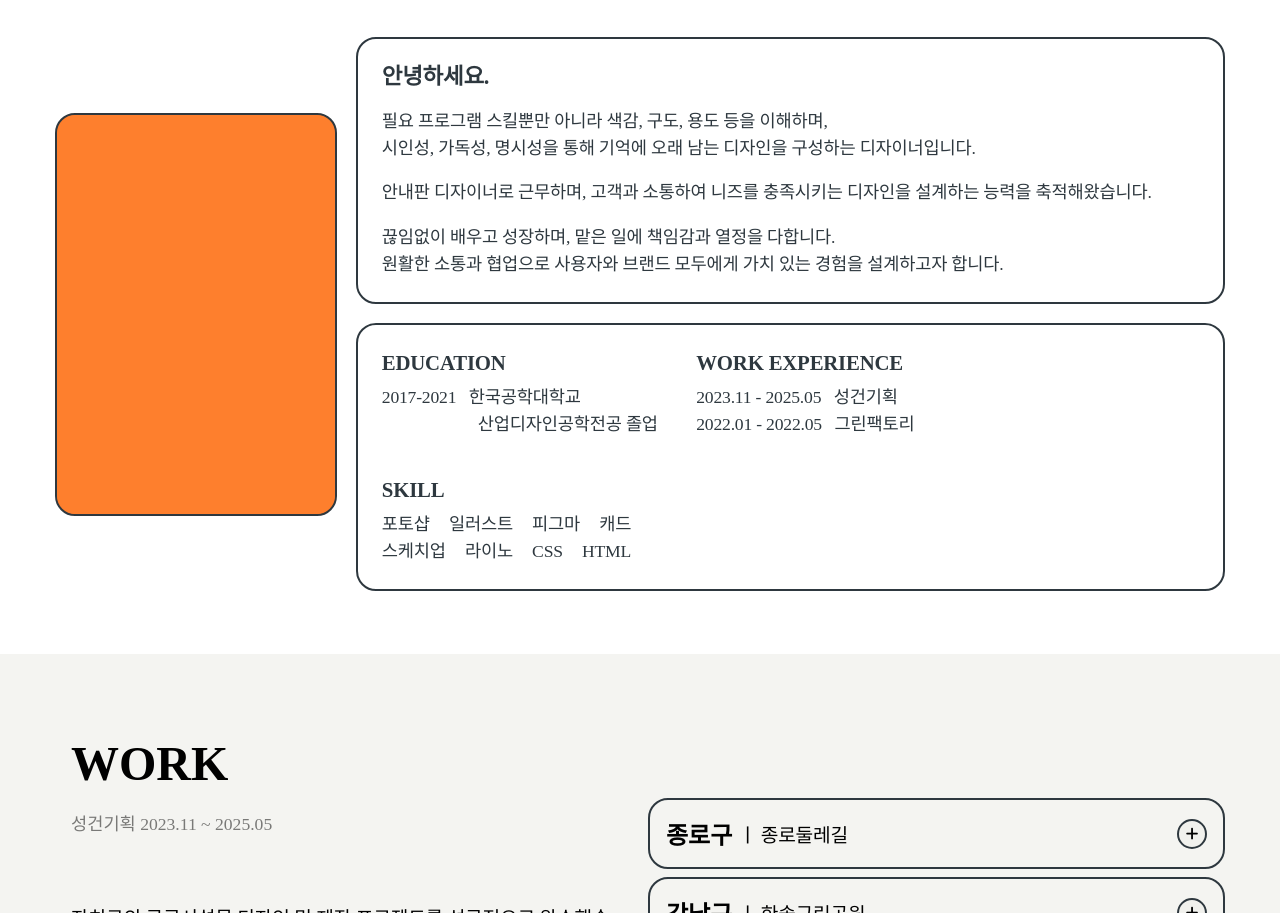
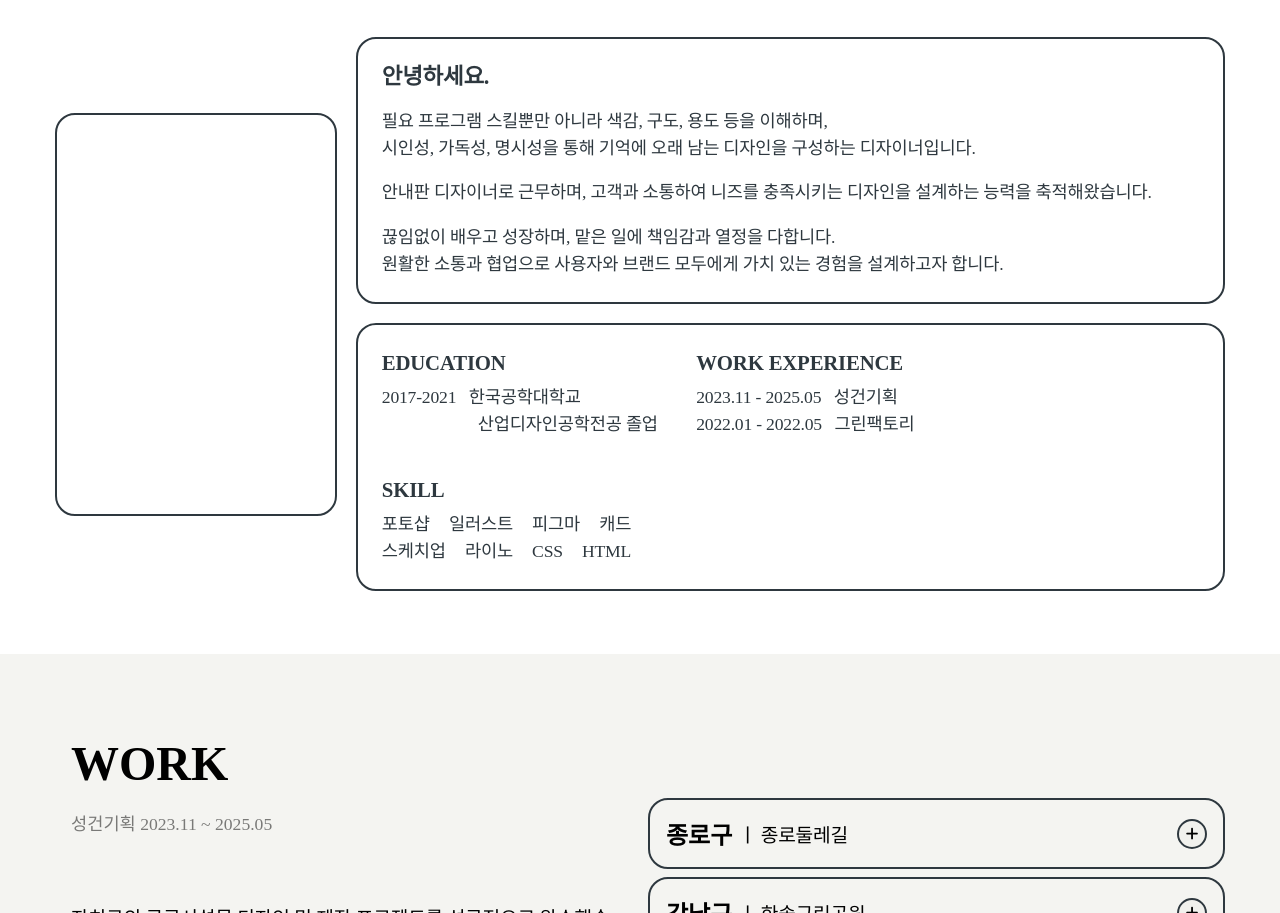
Before and after one commit to Sunkyoung-Lee/2025_2-, a plain HTML site: page index.html in a window 1280 px wide. Shown: the part 946-1859 px from the top of the page. Drawn offline with Linux system fonts and the light colour scheme; a web font is replaced by a local one.

Commit message:
Add files via upload

```diff
--- a/style/media.css
+++ b/style/media.css
@@ -66,7 +66,7 @@
   }
   .card {
     width: 92vw;
-    height: 100vw;
+    height: 125vw;
   }
 
   .card-back .aboutname {
--- a/style/stylesheet3.css
+++ b/style/stylesheet3.css
@@ -271,7 +271,7 @@ main {
   aspect-ratio: 22 / 31.5;
   border-radius: 20px;
   border: 2px solid var(--primary-color);
-  background-color: var(--point-color);
+  background-color: none;
   box-sizing: border-box;
   transform-style: preserve-3d;
   transition: transform 1.5s ease-out;
@@ -291,12 +291,7 @@ main {
   backface-visibility: hidden;
 }
 
-/* 앞면 */
-.card-front {
-  background-color: var(--point-color);
-}
 
-/* 뒷면 */
 .card-back {
   position: absolute;
   top: 0;
@@ -307,13 +302,20 @@ main {
   display: flex;
   flex-direction: column;
   justify-content: flex-start;
-  color: var(--primary-color);
   padding: 1.5rem;
   box-sizing: border-box;
   justify-content: flex-end;
 }
 
-/* 뒷면 상단 영역 (이름 + 버튼) */
+.meimage{
+  aspect-ratio: 1/1;
+  width: 100%;
+  z-index: 0;
+}
+.back-header,
+.infor {
+  position: relative;
+}
 .back-header {
   display: flex;
   justify-content: space-between;
@@ -338,6 +340,7 @@ button{
   height: 30px;
   border-radius: 50%;
   border: 2px solid var(--primary-color);
+  background-color: var(--point-color);
   margin: .8vw 0;
   justify-content: center;
   align-items: center;
@@ -352,7 +355,7 @@ button::after{
 }
 
 button:hover{
-  background-color: var(--point-color);
+  background-color: var(--white-color);
   transition: .3s;
 }
 
@@ -422,7 +425,7 @@ button:hover{
 
 
 .from-bottom b{
-  font-weight: 600;
+  font-weight: 700;
   font-size: 1.3rem;
   margin-bottom: .5rem;
 }
@@ -585,9 +588,13 @@ h2{
   display: flex;
   align-items: center;
   justify-content: center;
+  transition: all 0.4s ease-out;
   margin: 0;
 }
 
+.workcard-button:hover{
+  background-color: var(--point-color);
+}
 .workcard-button::after {
   font-family: 'fontawesome';
   content: "\2b";
```
